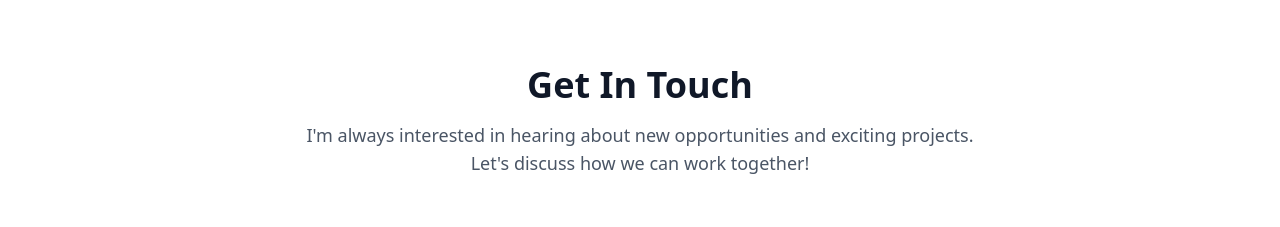
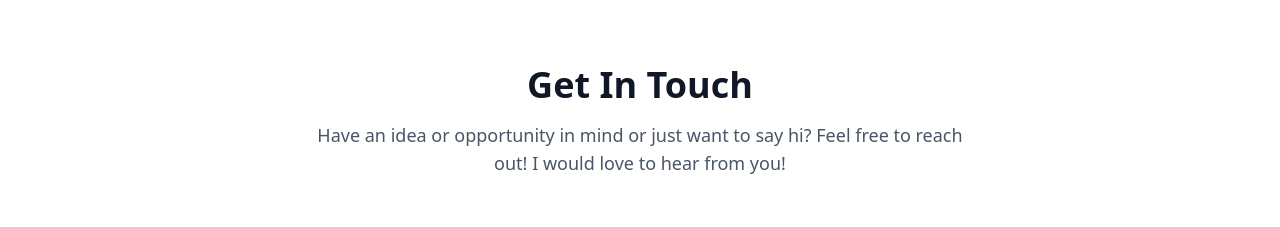
Before and after one commit to dxyu05/portfolio, a Next.js app: page / in a window 1280 px wide. Shown: the part 8560-8787 px from the top of the page. Built offline with nearby package versions, Linux system fonts and the light colour scheme.

Commit message:
small skills contact update

```diff
--- a/src/components/site/contact.tsx
+++ b/src/components/site/contact.tsx
@@ -94,8 +94,7 @@ export function Contact() {
             Get In Touch
           </h2>
           <p className="text-lg text-gray-600 dark:text-gray-400 max-w-2xl mx-auto">
-            I'm always interested in hearing about new opportunities and exciting projects.
-            Let's discuss how we can work together!
+            Have an idea or opportunity in mind or just want to say hi? Feel free to reach out! I would love to hear from you!
           </p>
         </div>
 
```
